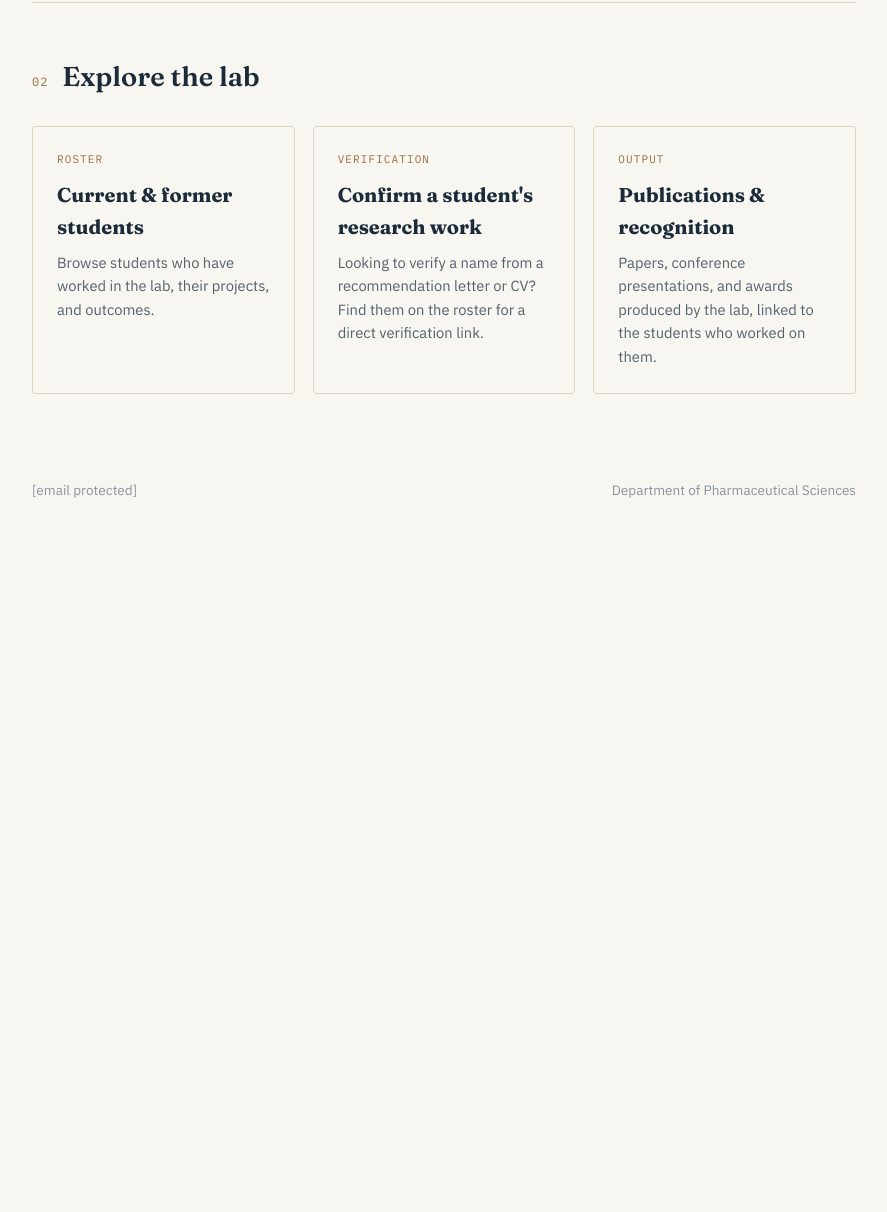
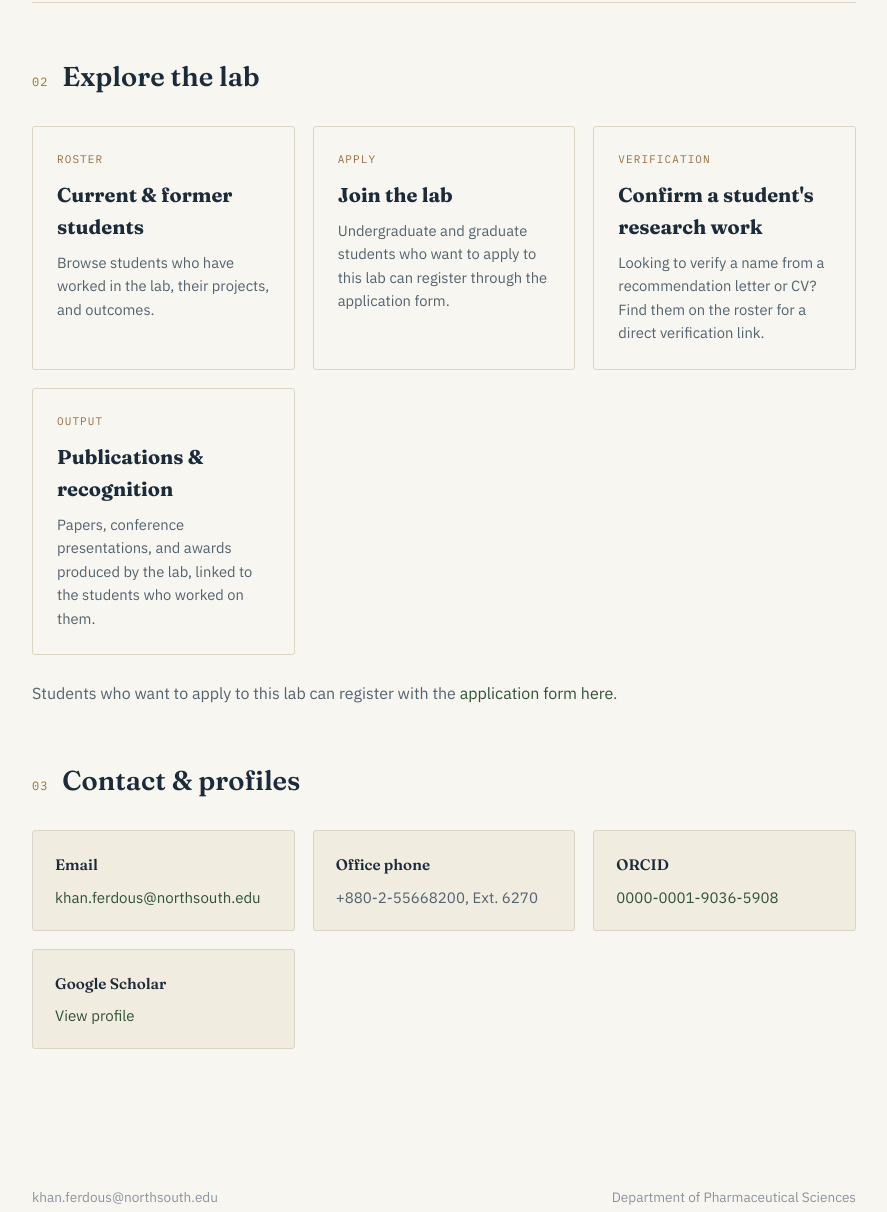
Before and after one commit to skrubel2026/khan-lab-site, a plain HTML site: page index.html in a window 1280 px wide. Shown: the part 1448-2660 px from the top of the page, without its empty margins (196-1083 px from the left). Before the commit the page ends 2009 px from the top, so only its background shows below. Drawn offline with Linux system fonts and the light colour scheme.

Commit message:
Update index.html

```diff
--- a/index.html
+++ b/index.html
@@ -129,6 +129,11 @@
         <h3>Current &amp; former students</h3>
         <p>Browse students who have worked in the lab, their projects, and outcomes.</p>
       </a>
+      <a class="cta-card" href="https://student-research-app-hpddtoxa5xgrjdtzzox5dy.streamlit.app/" target="_blank" rel="noopener">
+        <span class="cta-label">Apply</span>
+        <h3>Join the lab</h3>
+        <p>Undergraduate and graduate students who want to apply to this lab can register through the application form.</p>
+      </a>
       <a class="cta-card" href="students.html#current">
         <span class="cta-label">Verification</span>
         <h3>Confirm a student's research work</h3>
@@ -140,13 +145,41 @@
         <p>Papers, conference presentations, and awards produced by the lab, linked to the students who worked on them.</p>
       </a>
     </div>
+
+    <p class="section-intro" style="margin-top:26px; margin-bottom:0;">
+      Students who want to apply to this lab can register with the
+      <a href="https://student-research-app-hpddtoxa5xgrjdtzzox5dy.streamlit.app/" target="_blank" rel="noopener">application form here</a>.
+    </p>
+  <section class="block" id="contact" style="border-bottom:none;">
+    <div class="section-head">
+      <span class="index">03</span>
+      <h2>Contact &amp; profiles</h2>
+    </div>
+    <div class="focus-grid" style="grid-template-columns: repeat(auto-fit, minmax(200px, 1fr));">
+      <div class="focus-card">
+        <h3 style="font-size:0.95rem;">Email</h3>
+        <p><a href="mailto:khan.ferdous@northsouth.edu">khan.ferdous@northsouth.edu</a></p>
+      </div>
+      <div class="focus-card">
+        <h3 style="font-size:0.95rem;">Office phone</h3>
+        <p>+880-2-55668200, Ext. 6270</p>
+      </div>
+      <div class="focus-card">
+        <h3 style="font-size:0.95rem;">ORCID</h3>
+        <p><a href="https://orcid.org/0000-0001-9036-5908" target="_blank" rel="noopener">0000-0001-9036-5908</a></p>
+      </div>
+      <div class="focus-card">
+        <h3 style="font-size:0.95rem;">Google Scholar</h3>
+        <p><a href="https://scholar.google.com/citations?hl=en&user=1Z72wDQAAAAJ" target="_blank" rel="noopener">View profile</a></p>
+      </div>
+    </div>
   </section>
 
 </div>
 
 <footer>
   <div class="wrap">
-    <span>[email protected]</span>
+    <span>khan.ferdous@northsouth.edu</span>
     <span>Department of Pharmaceutical Sciences</span>
   </div>
 </footer>
```
